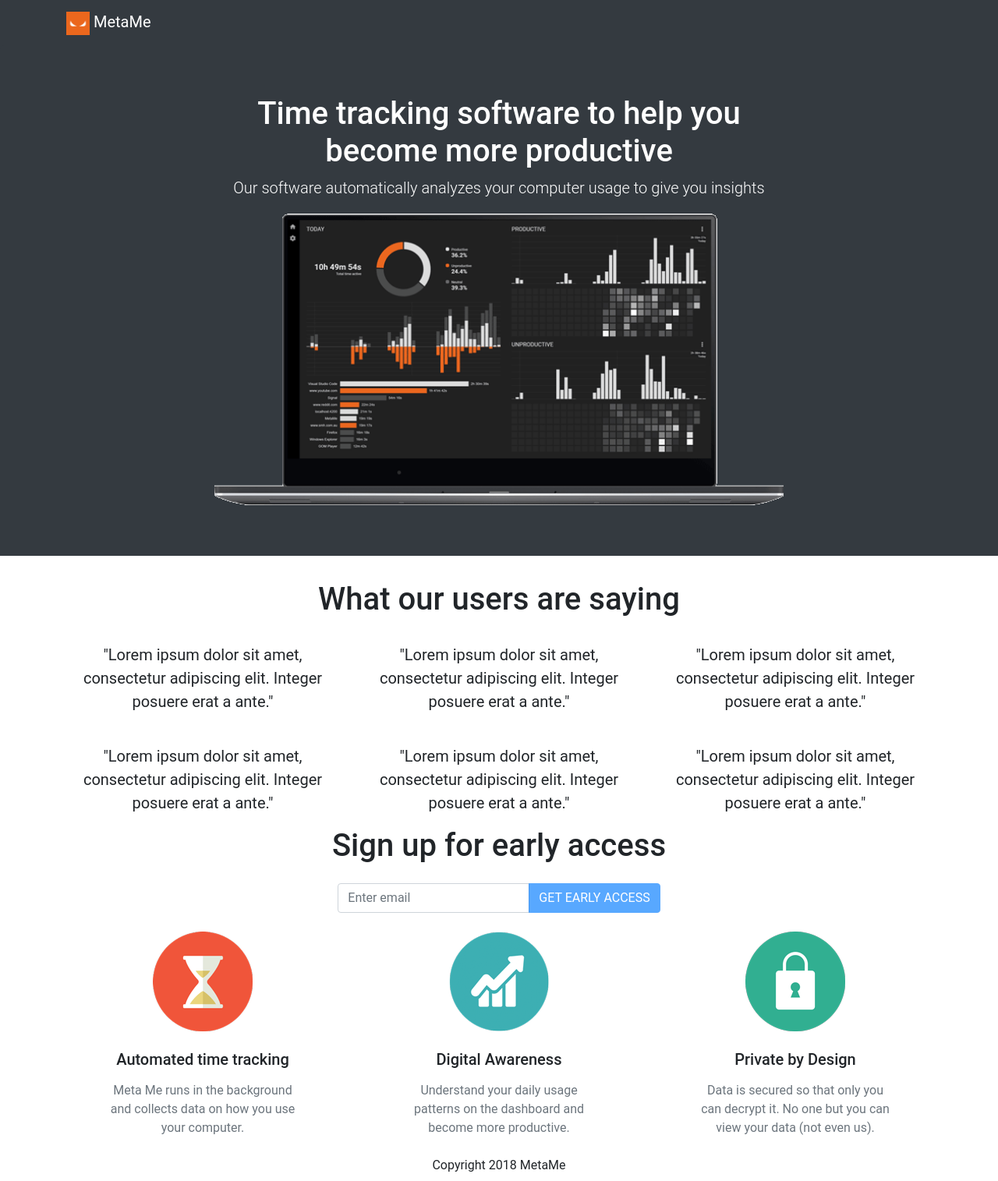
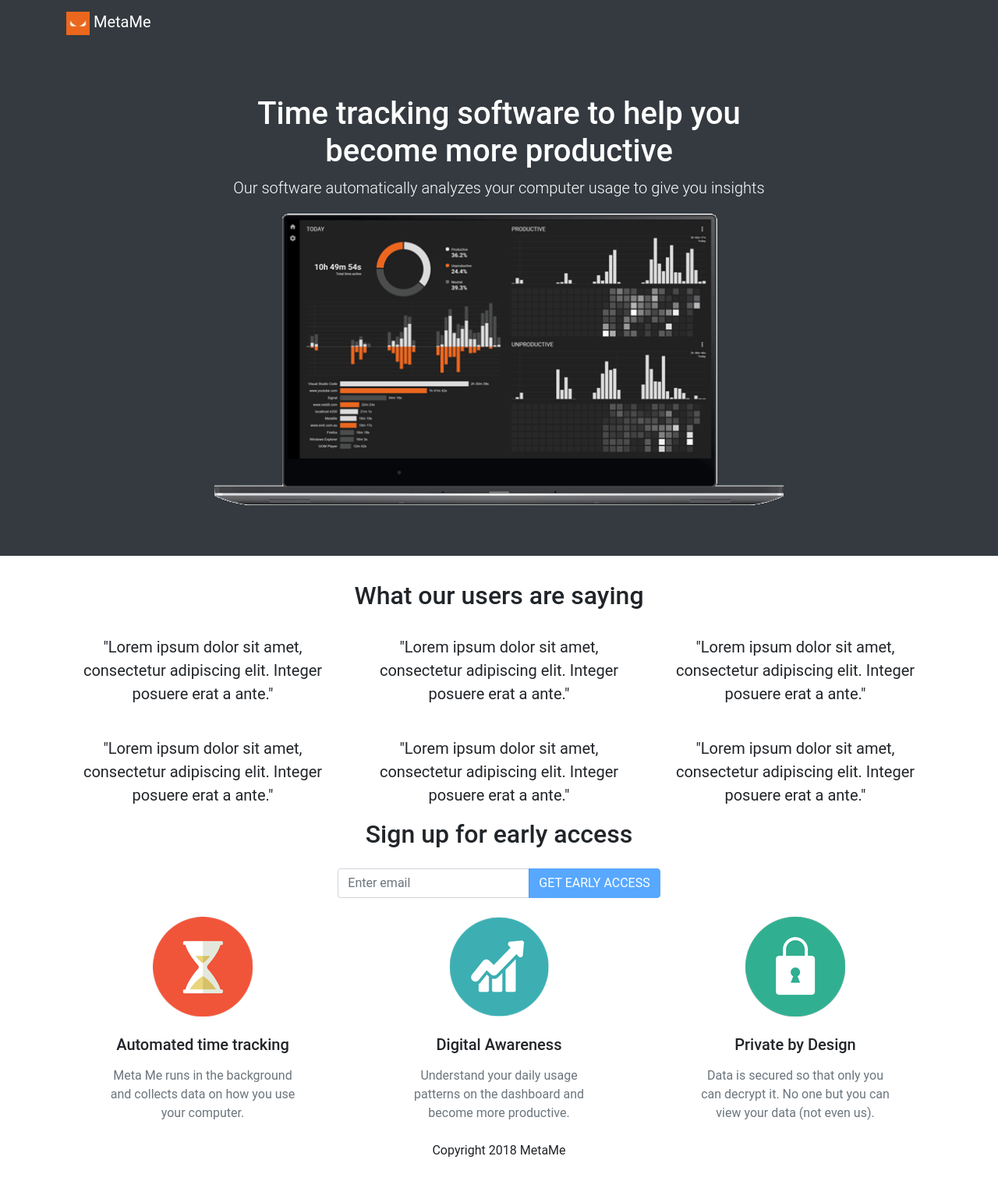
Before and after one commit to meta-me/metame-website, a Jekyll site: the page built from index.html, in a window 1280 px wide. Shown: the whole page at 78% size. Built offline with Jekyll 4.4.1, drawn with Linux system fonts in a browser that asks for light colours.

Commit message:
Fixed minor issues raised by sitecheckerpro

```diff
--- a/index.html
+++ b/index.html
@@ -42,7 +42,7 @@ description: A privacy respecting automatic time tracking software that gives yo
   <div class="container">
     <div class="row text-center">
       <div class="col-12">
-        <h1>What our users are saying</h1>
+        <h2>What our users are saying</h2>
       </div>
     </div>
     <div class="row justify-content-center">
@@ -101,7 +101,7 @@ description: A privacy respecting automatic time tracking software that gives yo
   <div class="container">
     <div class="row justify-content-center">
       <div class="col-12 text-center">
-        <h1>Sign up for early access</h1>
+        <h2>Sign up for early access</h2>
         <form id="registerForm" class="form-inline justify-content-center mt-4">
           <div class="input-group">
             <input
```
